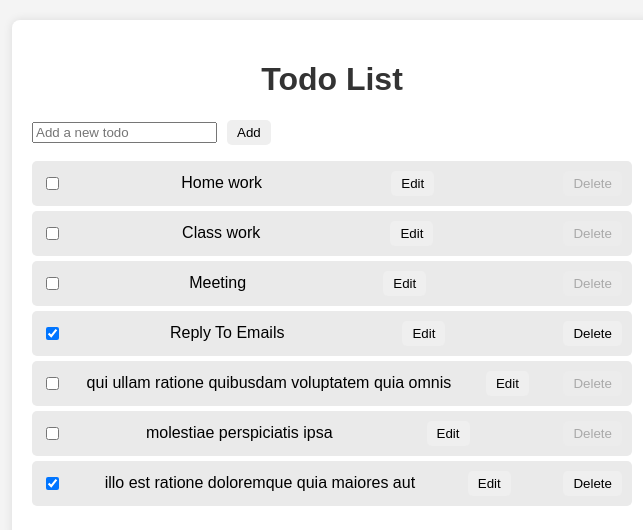
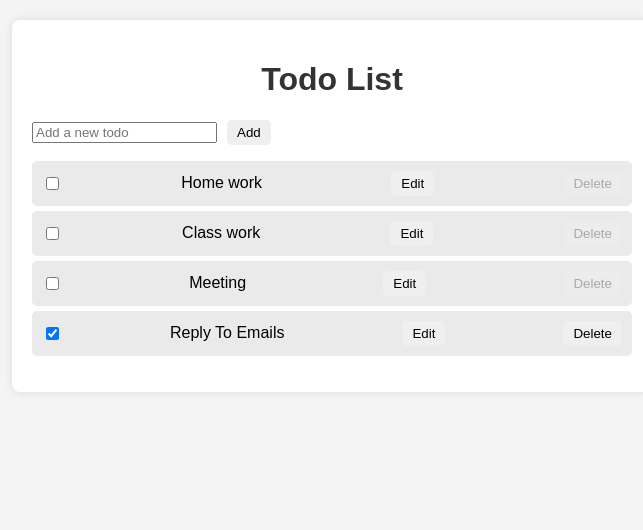
Before and after one commit to DoaaKadhim/React-To-Do-List, a React (Create React App) app: page / in a window 1280 px wide. Shown: the top 530 px of the page, without its empty margins (308-951 px from the left). Built offline with nearby package versions, Linux system fonts and the light colour scheme.

Commit message:
11th commit

```diff
--- a/src/App.js
+++ b/src/App.js
@@ -28,24 +28,6 @@ const initialTodos = [
     userId: 1,
     id: 4,
     title: "Reply To Emails",
-    completed: true,
-  },
-  {
-    userId: 1,
-    id: 6,
-    title: "qui ullam ratione quibusdam voluptatem quia omnis",
-    completed: false,
-  },
-  {
-    userId: 1,
-    id: 9,
-    title: "molestiae perspiciatis ipsa",
-    completed: false,
-  },
-  {
-    userId: 1,
-    id: 10,
-    title: "illo est ratione doloremque quia maiores aut",
     completed: true,
   },
 
```
